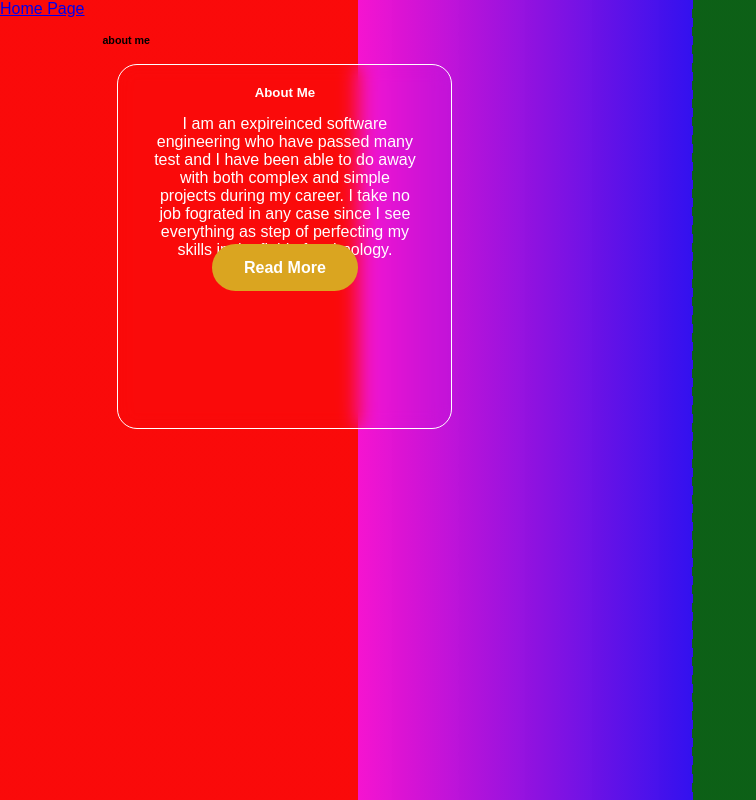
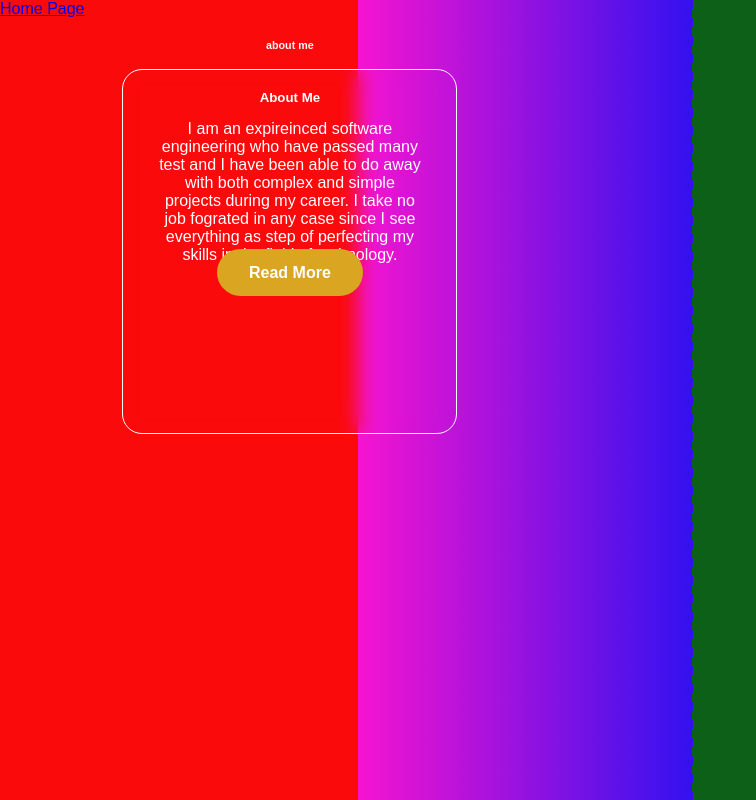
Before and after one commit to Pychangeric/The-tribe-portfolio, a plain HTML site: page About.html in a window 1280 px wide. Shown: the whole page, without its empty margins (0-756 px from the left). Drawn offline with Linux system fonts and the light colour scheme.

```diff
--- a/Index.css
+++ b/Index.css
@@ -14,6 +14,13 @@
   body{
     background-image: radial-gradient( circle farthest-corner at 10% 20%, rgba(250, 5, 5, 0.98)20%,  rgba(245, 15, 207, 0.98) 20%, rgb(51, 17, 239) 49%,rgba(8, 93, 18, 0.98)11% );;
   }
+  .me{
+    text-align: center;
+    display: inline;
+    padding-left: 5px;
+    margin-top: 5px;
+    color: aliceblue;
+}
 .hero{
     height: 100vh;
     width: 100%;
@@ -26,13 +33,6 @@ nav{
     justify-content: space-between;
     padding-left: 10%;
     padding-right: 10%;
-}
-.me a{
-    text-align: right;
-    display: inline;
-    padding-left: 5px;
-    margin-top: 5px;
-    color: aliceblue;
 }
 .logo{
     color: white;
```
